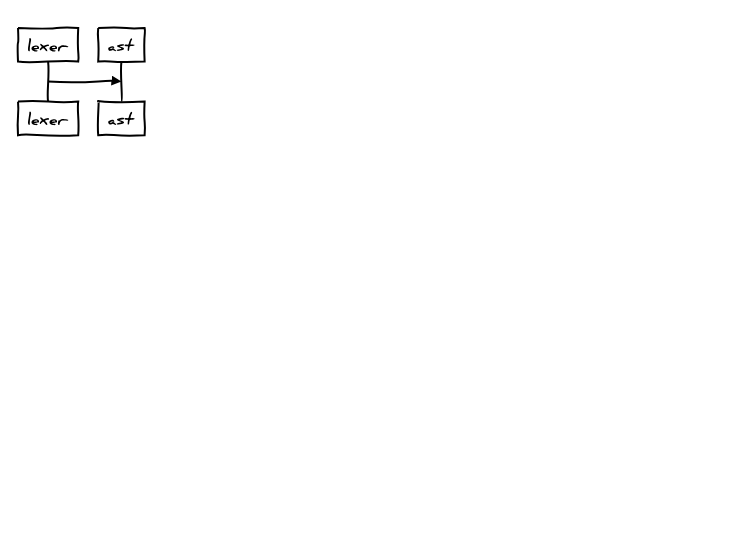
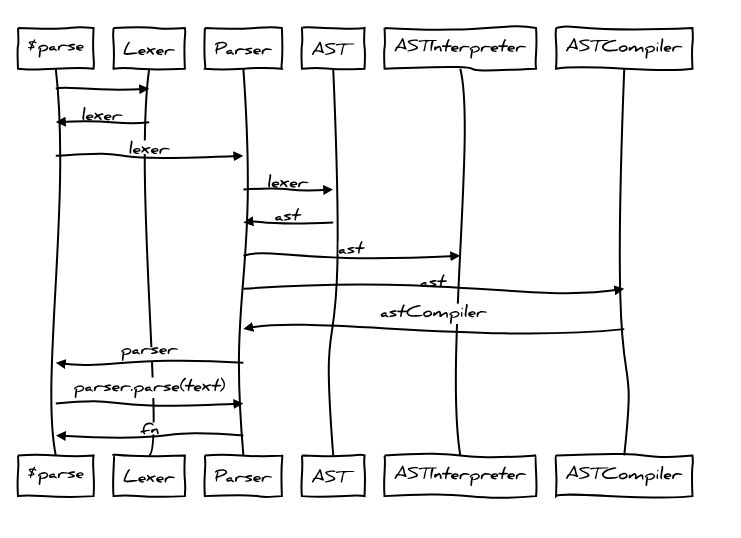
Before and after one commit to jiubao/note, a plain HTML site: page angular/parse/index.html in a window 1280 px wide. Shown: the whole page, without its empty margins (0-741 px from the left). Drawn offline with Linux system fonts and the light colour scheme.

Commit message:
angular->parse

```diff
--- a/angular/parse/index.html
+++ b/angular/parse/index.html
@@ -12,7 +12,23 @@
 <script src="../../lib/sequence-diagram-min.js"></script>
 
 <script type="text/javascript">
-  var all = "lexer->ast:";
+  var all1 = "text->AST:text\n\
+  AST->Lexer:text\n\
+  Lexer->AST:tokens\n\
+  ASTCompiler";
+
+  var all = "$parse->Lexer:\n\
+  Lexer->$parse:lexer\n\
+  $parse->Parser:lexer\n\
+  Parser->AST:lexer\n\
+  AST->Parser:ast\n\
+  Parser->ASTInterpreter:ast\n\
+  Parser->ASTCompiler:ast\n\
+  ASTCompiler->Parser:astCompiler\n\
+  Parser->$parse:parser\n\
+  $parse->Parser:parser.parse(text)\n\
+  Parser->$parse:fn";
+
   var diagram = Diagram.parse(all);
   diagram.drawSVG("diagram", {theme: 'hand'});
 </script>
```
